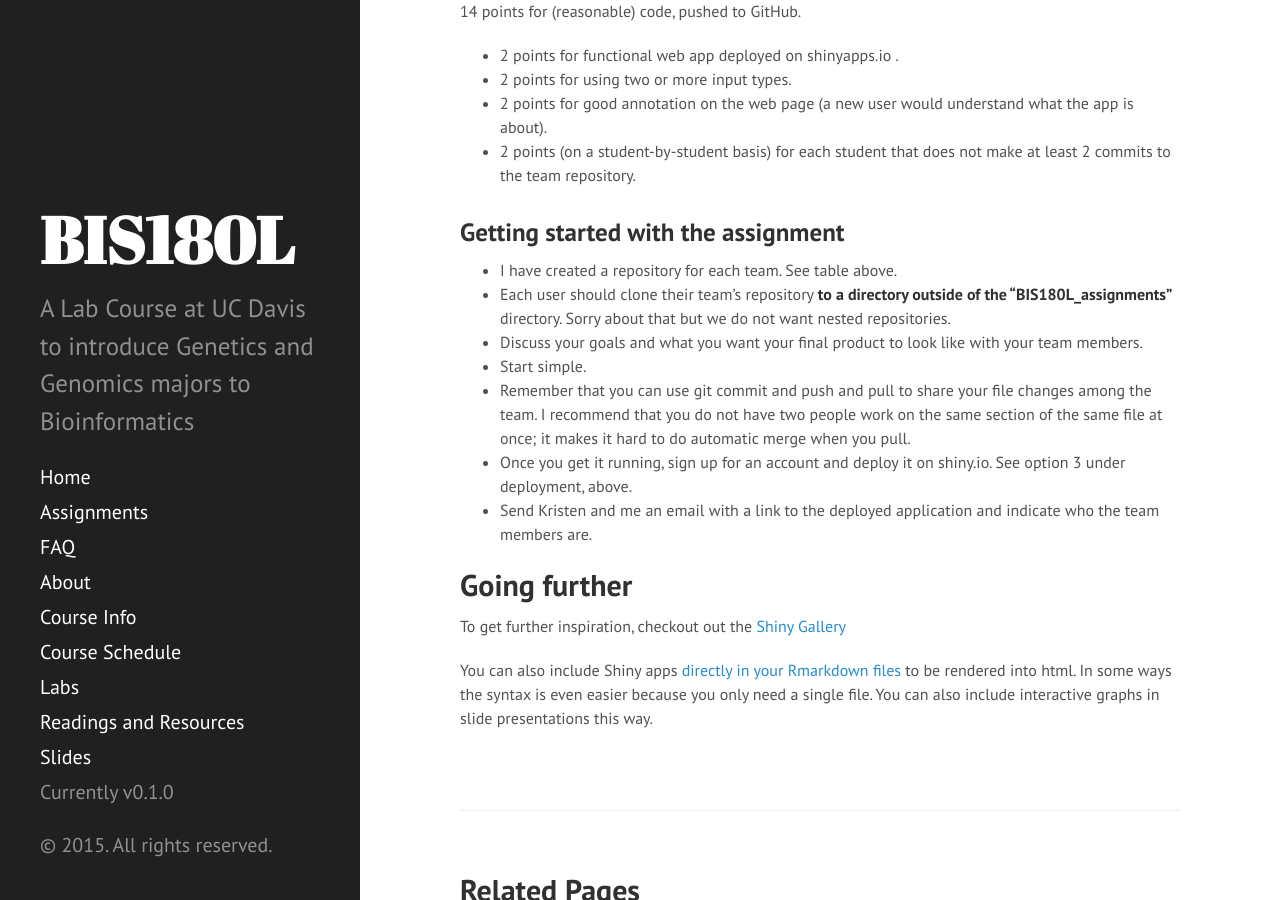
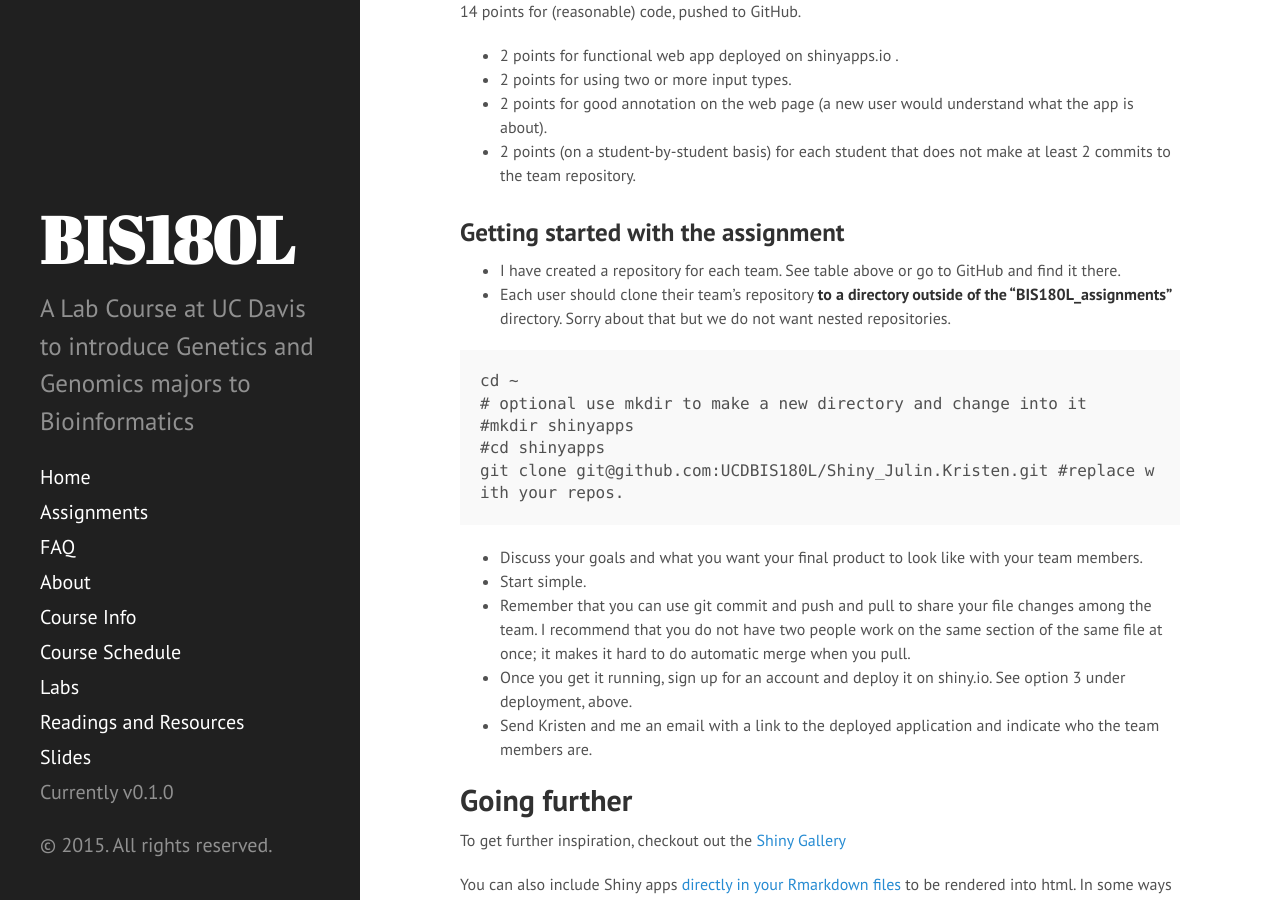
Before and after one commit to rjcmarkelz/BIS180L_web, a Jekyll site: the page built from _posts/2015-04-28-Shiny.md, in a window 1280 px wide and 900 px high, scrolled down 5944 px. Built offline with Jekyll 4.4.1, drawn with Linux system fonts in a browser that asks for light colours; Markdown is read by kramdown in place of the engine named in the settings; some of the changed text lies outside the part shown.

Commit message:
Knitted Shiny Lab
Added link on assignment page

````diff
--- a/_posts/2015-04-28-Shiny.md
+++ b/_posts/2015-04-28-Shiny.md
@@ -228,8 +228,17 @@ __You might want to limit the user input to 5 or 10 traits in the examples below
 
 ### Getting started with the assignment
 
-* I have created a repository for each team.  See table above.
+* I have created a repository for each team.  See table above or go to GitHub and find it there.
 * Each user should clone their team's repository __to a directory outside of the "BIS180L_assignments"__ directory.  Sorry about that but we do not want nested repositories.
+
+```{}
+cd ~
+# optional use mkdir to make a new directory and change into it
+#mkdir shinyapps
+#cd shinyapps
+git clone git@github.com:UCDBIS180L/Shiny_Julin.Kristen.git #replace with your repos.
+```
+
 * Discuss your goals and what you want your final product to look like with your team members.
 * Start simple.
 * Remember that you can use git commit and push and pull to share your file changes among the team.  I recommend that you do not have two people work on the same section of the same file at once; it makes it hard to do automatic merge when you pull.
````
Also changed, not shown: other parts of _posts/2015-04-28-Shiny.md (+2 -2 lines), Assignments.md (+1 -0 lines).
